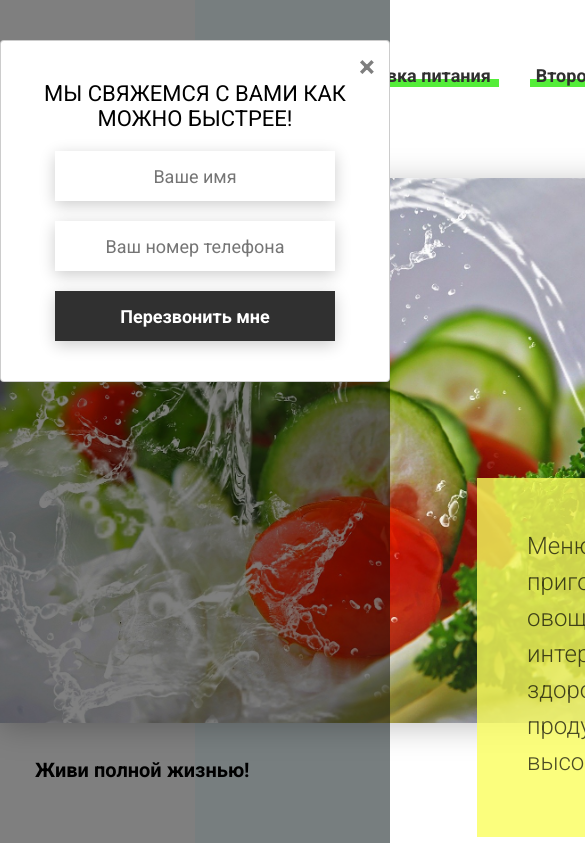
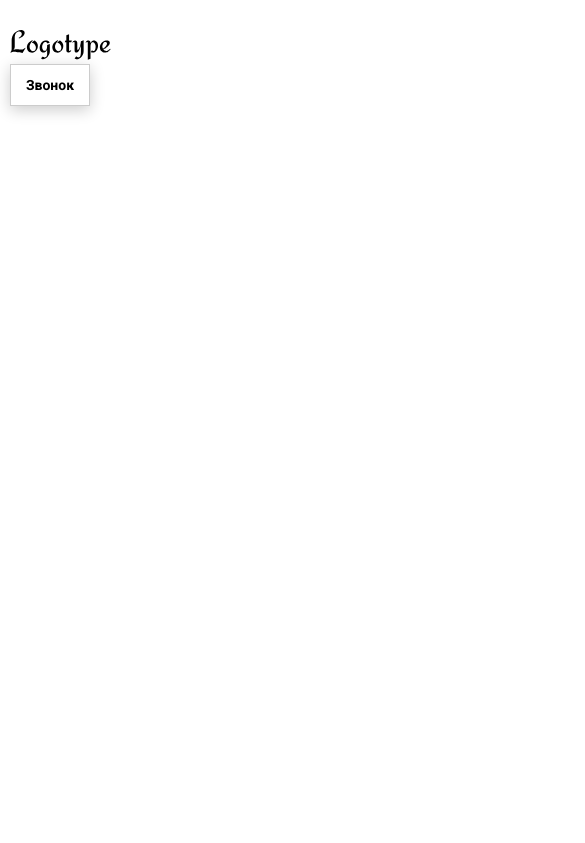
Before and after one commit to izzatPro/SportPit, a website built with webpack: page index.html in a window 390 px wide. Shown: the top 843 px of the page, 585 px wide, since content can reach past the window. Built offline with nearby package versions, Linux system fonts and the light colour scheme; data requests are answered from the project's data file.

Commit message:
The header adaptive

```diff
--- /dev/null
+++ b/css/media.css
@@ -0,0 +1,73 @@
+@media(max-width:1200px){
+    .header__left-block{
+        min-width: 465px;
+    }
+    .header__links{
+        margin: 0 30px;
+    }
+    .header__links{
+        font-size: 16px;
+    }
+}
+@media(max-width: 992px){
+    .header__right-block button{
+        width: 150px;
+        height: 42px;
+        font-size: 16px;
+    }
+    .header__logo img{
+        width: 85%;
+    }
+    .header__left-block {
+    min-width: 420px;
+    }
+    .header__links a{
+        margin: 0 20px;
+        font-size: 16px !important;
+        margin-left: 40px;
+    }
+    .header__links{
+        margin-left: -40px;
+    }
+    .header{
+        padding: 0 50px;
+    }
+}
+@media (max-width: 768px){
+    .header__links span{
+        display: none;
+    }
+    .header__links a {
+        font-size: 20px !important;
+    }
+    .header__left-block {
+        min-width: 390px;
+    }
+    .call_comp{
+        display: none;
+    }
+    .call_phone{
+        display: block !important;
+    }
+    /* .header__right-block button{
+        width: 122px;
+        font-size: 13px;
+    } */
+    .header__right-block button{
+        width: 80px;
+        font-size: 14px;
+    }
+    .header{
+        padding: 0 40px;
+    }
+}
+@media (max-width: 576px){
+    .header__link{
+        display: none;
+    }
+    .header{
+        width: 100%;
+        display: block;
+        padding: 30px 10px;
+    }
+}
--- /dev/null
+++ b/css/style_adaptive.css
@@ -0,0 +1,3 @@
+.call_phone{
+    display: none;
+}
--- a/index.html
+++ b/index.html
@@ -5,6 +5,8 @@
     <meta name="viewport" content="width=device-width, initial-scale=1.0">
     <title>Food</title>
     <link rel="stylesheet" href="css/style.css">
+    <link rel="stylesheet" href="css/media.css">
+    <link rel="stylesheet" href="css/style_adaptive.css">
 </head>
 <body>
     <header class="header">
@@ -13,15 +15,16 @@
                 <img src="icons/logo.svg" alt="Логотип">
             </div>
             <nav class="header__links">
-                <a href="#" class="header__link">Доставка питания</a>
-                <a href="#" class="header__link">Второй пункт</a>
+                <a href="#" class="header__link">Доставка <span> питания </span></a>
+                <a href="#" class="header__link">Калькулятор <span>Калорий</span></a>
             </nav>
         </div>
         <div class="header__right-block">
-            <button class="btn btn_white" data-modal>Связаться с нами</button>
+            <button class="btn btn_white" data-modal> <span class="call_comp" >Связаться с нами</span> <span class="call_phone">Звонок</span></button>
         </div>
     </header>
-    <div class="sidepanel">
+
+    <!-- <div class="sidepanel">
         <div class="sidepanel__text"><span>Социальные сети</span></div>
         <div class="sidepanel__divider"></div>
         <a href="#" class="sidepanel__icon">
@@ -41,7 +44,7 @@
                     <div class="tabcontent__descr">
                         Меню "Фитнес" - это новый подход к приготовлению блюд: больше свежих овощей и фруктов. Для людей, которые интересуются спортом; активных и здоровых. Это абсолютно новый продукт с оптимальной ценой и высоким качеством!
                     </div>
-                </div>
+                </div> -->
                 <!-- <div class="tabcontent">
                     <img src="img/tabs/elite.jpg" alt="elite">
                     <div class="tabcontent__descr">
@@ -60,7 +63,7 @@
                         Меню "Сбалансированное" - это соответствие вашего рациона всем научным рекомендациям. Мы тщательно просчитываем вашу потребность в к/б/ж/у и создаем лучшие блюда для вас.
                     </div>
                 </div> -->
-                <div class="tabheader">
+                <!-- <div class="tabheader">
                     <h3>Выберите стиль питания</h3>
                     <div class="tabheader__items">
                         <div class="tabheader__item tabheader__item_active">Фитнес</div>
@@ -116,7 +119,7 @@
                     <div class="offer__slider-inner">
                         <div class="offer__slide">
                             <img src="img/slider/pepper.jpg" alt="pepper">
-                        </div>
+                        </div> -->
                         <!-- <div class="offer__slide">
                             <img src="img/slider/food-12.jpg" alt="food">
                         </div>
@@ -126,7 +129,7 @@
                         <div class="offer__slide">
                             <img src="img/slider/paprika.jpg" alt="paprika">
                         </div> -->
-                    </div>
+                    <!-- </div>
                 </div>
             </div>
         </div>
@@ -272,7 +275,7 @@
                 </form>
             </div>
         </div>
-    </div>
+    </div> -->
     <!-- <script src="js/bundle.js"></script> -->
 </body>
 </html>
```
Also changed, not shown: 2 other files.
